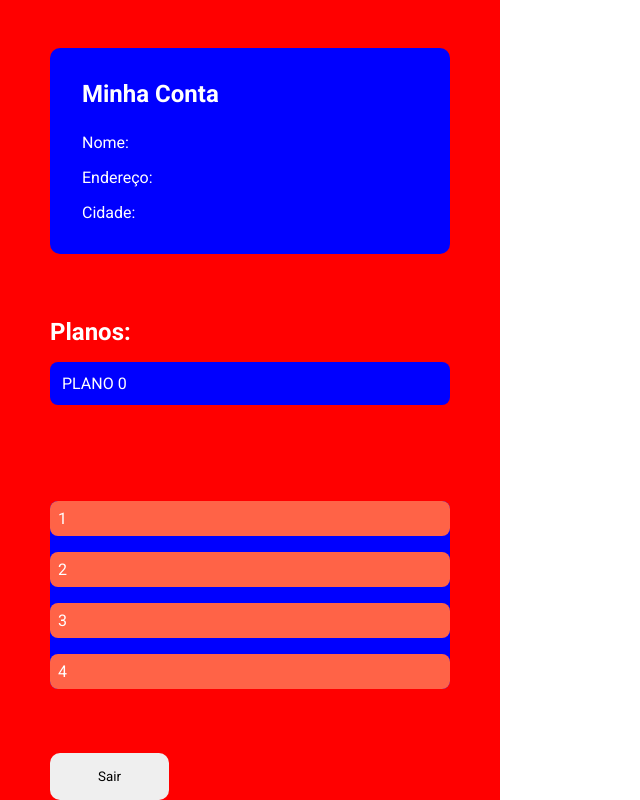
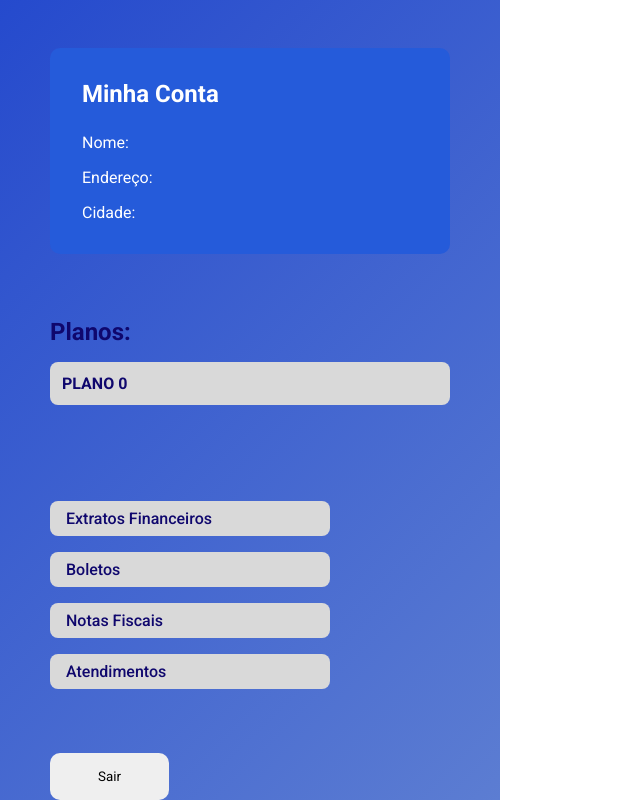
Before and after one commit to eziiel/GB-token, a React (Vite) app: page / in a window 1280 px wide. Shown: the whole page, without its empty margins (0-640 px from the left). Built offline with nearby package versions, Linux system fonts and the light colour scheme.

Commit message:
final cliente1

```diff
--- a/src/pages/client/index.tsx
+++ b/src/pages/client/index.tsx
@@ -21,10 +21,10 @@ export const Client = () => {
 
       <S.NavMenu>
         <ul>
-          <li>1</li>
-          <li>2</li>
-          <li>3</li>
-          <li>4</li>
+          <li>Extratos Financeiros</li>
+          <li>Boletos</li>
+          <li>Notas Fiscais</li>
+          <li>Atendimentos</li>
         </ul>
       </S.NavMenu>
 
--- a/src/pages/client/styled.ts
+++ b/src/pages/client/styled.ts
@@ -6,7 +6,8 @@ export const ClienteConteiner = styled.main`
   height: 100vh;
   padding-top: 3rem;
 
-  background: red;
+  background: linear-gradient(135deg, #254ACD, #5C7DD2 );
+
 
   display: flex;
   gap: 4rem;
@@ -20,7 +21,7 @@ export const ClientInfo = styled.section`
   justify-content: space-between;
   align-items: start;
   padding:  2rem;
-  background-color: blue;
+  background-color: #255bda;
 
   border-radius: 10px;
   width: 80%;
@@ -42,11 +43,15 @@ export const SelectPlan = styled.div`
   display: flex;
   flex-direction: column;
   gap: 1rem;
+  color: #0F076D;
+  font-weight: 600;
+
 
   span {
-    background: blue ;
+    background: #D9D9D9 ;
     border-radius: 8px;
     padding: 0.75rem;
+    cursor: pointer;
   }
 `
 
@@ -54,20 +59,22 @@ export const NavMenu = styled.nav`
   margin-top: 2rem;
   width: 80%;
   border-radius: 8px;
+  color: #0F076D;
 
   ul {
     border-radius: 8px;
-    width: 100%;
+    width: 70%;
     display: flex;
     flex-direction: column;
     gap: 1rem;
 
-    background: blue;
-
     li {
-      padding: 0.5rem;
-      background: tomato;
+      padding: 0.5rem 1rem;
       border-radius: 8px;
+      background: #D9D9D9 ;
+      color: #0F076D;
+      font-weight: 500;
+      cursor: pointer;
     }
   }
 `
```
Also changed, not shown: public/data/cliente.json (+60 -0 lines).
